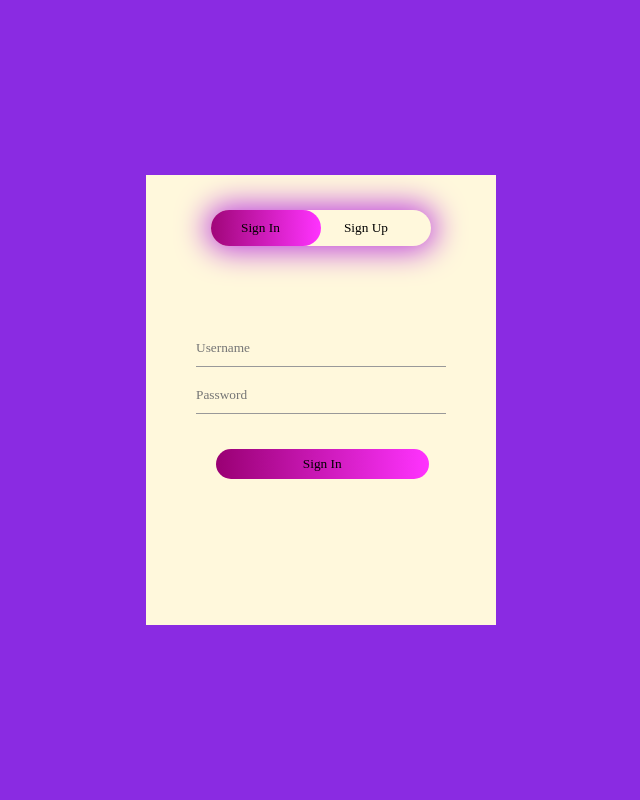
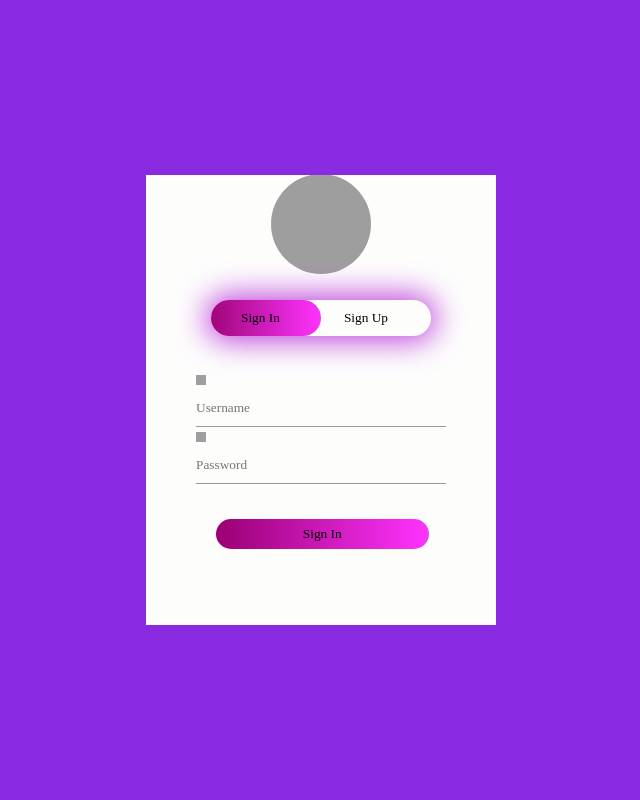
Before and after one commit to soundaryaMsc/Doctor-s-Appointment, a PHP site: page /login.html in a window 1280 px wide. Shown: the whole page, without its empty margins (319-959 px from the left). Run offline with PHP 8.4, Linux system fonts and the light colour scheme; some libraries are stand-ins or nearby versions; grey boxes are pictures that could not be loaded.

Commit message:
Modifications

```diff
--- a/modules/login.html
+++ b/modules/login.html
@@ -2,11 +2,12 @@
     <head>
         <title> Login </title>
         <link rel="stylesheet" href="loginStyle.css">
+        <script src="https://kit.fontawesome.com/a81368914c.js"></script>
     </head>
     <body>
         <div class="login">
             <div class="box">
-                <!-- <img src="E:\doctorsAppointment\assets\icon.png" class="icon"/> -->
+                <img src="E:\doctorsAppointment\assets\icon.png" class="icon"/>
                 <div class="button">
                     <div id="bttn">
                     </div>
@@ -14,8 +15,11 @@
                     <button type="button" class="btn" onclick="register()"> Sign Up </button>
                 </div>
                 <form id="signin" class="fields">
-                  <input type="text" class="input" placeholder="Username" required>
-                  <input type="text" class="input" placeholder="Password" required>
+                         <img src="E:\doctorsAppointment\assets\user.png" style="float:left;width:10px;height:10px;">
+                        <span> <input type="text" class="input" placeholder="Username" required> </span>
+
+                    <img src="E:\doctorsAppointment\assets\user.png" style="float:left;width:10px;height:10px;">
+                     <input type="text" class="input" placeholder="Password" required>
                     <button type="submit" class="submit">
                         Sign In
                     </button>
--- a/modules/loginStyle.css
+++ b/modules/loginStyle.css
@@ -14,7 +14,7 @@
 .box{
     width: 350px;
     height: 450px;
-    background: cornsilk;
+    background: rgb(253, 253, 252);
     color: #fff;
     top: 50%;
     left: 50%;
@@ -26,7 +26,9 @@
 .button{
     width: 220px;
     margin: 35px auto;
-    position: relative;
+    top: 90px;
+    left: 65px ;
+    position: absolute;
     box-shadow: 0 0 30px 5px rgb(190, 66, 221);
     border-radius: 50px;
 }
@@ -49,7 +51,7 @@
     transition: .5s;
 }
 .fields{
-    top: 150px;
+    top: 200px;
     position: absolute;
     width: 250px;
     transition: .5s;
@@ -83,11 +85,17 @@
 #signup{
     left: 500px;
 }
-/* .icon{
+.icon{
     width: 100px;
     height: 100px;
     border-radius: 50%;
     position: absolute;
-    top: -30px;
+    top: -1px;
     left: calc(50% - 50px);
-} */
+}
+.icons{
+    width: 10px;
+    height: 10px;
+    position: absolute;
+    margin-right: 18px;
+}
```
Also changed, not shown: assets/IMG_6118.JPG (added), assets/lock.PNG (added), assets/user.PNG (added).
